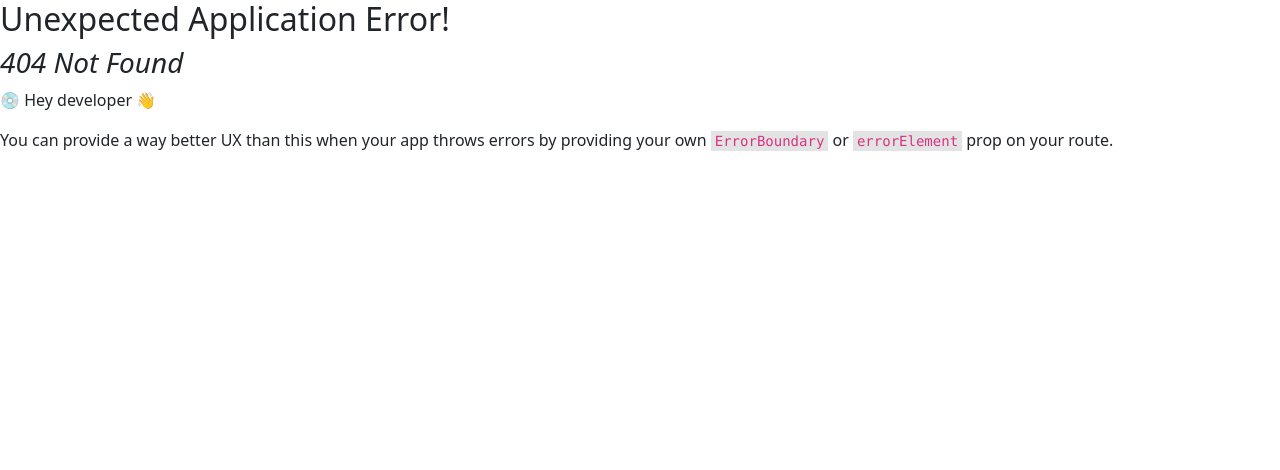
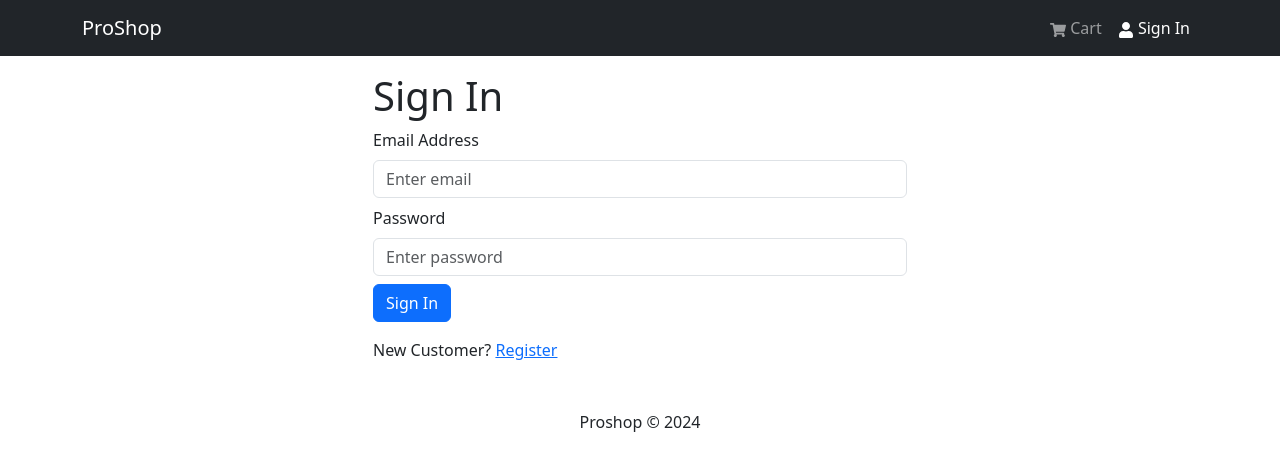
Before and after one commit to rgottiparthi/MERN_Tutorial, a React (Create React App) app in the folder frontend/: page /login in a window 1280 px wide. Before the commit this address had no page. Shown: the top 470 px of the page. Built offline with nearby package versions, Linux system fonts and the light colour scheme.

Commit message:
users can now login

```diff
--- a/frontend/package.json
+++ b/frontend/package.json
@@ -18,6 +18,7 @@
     "react-router-bootstrap": "^0.26.2",
     "react-router-dom": "^6.22.3",
     "react-scripts": "latest",
+    "react-toastify": "^10.0.5",
     "web-vitals": "^2.1.4"
   },
   "scripts": {
--- a/frontend/src/App.js
+++ b/frontend/src/App.js
@@ -3,9 +3,13 @@
 import Header from "./components/Header";
 import Footer from "./components/Footer";
 
+import { ToastContainer } from 'react-toastify';
+import 'react-toastify/dist/ReactToastify.css';
+
 const App = () => {
   return (
     <>
+      <ToastContainer />
       <Header/>
       <main className="py-3">
         <Container>
--- /dev/null
+++ b/frontend/src/components/FormContainer.jsx
@@ -0,0 +1,15 @@
+import { Container, Row, Col } from 'react-bootstrap';
+
+const FormContainer = ({ children }) => {
+  return (
+    <Container>
+      <Row className='justify-content-md-center'>
+        <Col xs={12} md={6}>
+          {children}
+        </Col>
+      </Row>
+    </Container>
+  );
+};
+
+export default FormContainer;
--- a/frontend/src/components/Header.jsx
+++ b/frontend/src/components/Header.jsx
@@ -1,10 +1,16 @@
-import { Navbar, Nav, Container, Badge } from 'react-bootstrap';
+import { Navbar, Nav, Container, NavDropdown, Badge } from 'react-bootstrap';
 import { FaShoppingCart, FaUser } from 'react-icons/fa';
 import { LinkContainer } from 'react-router-bootstrap';
 import { useSelector } from 'react-redux';
 
 const Header = () => {
   const { cartItems } = useSelector((state) => state.cart);
+
+  const { userInfo } = useSelector((state) => state.auth);
+
+  const logoutHandler = () => {
+    console.log('logout');
+  };
 
   return (
     <header>
@@ -26,11 +32,24 @@
                   )}
                 </Nav.Link>
               </LinkContainer>
-              <LinkContainer to='/login'>
-                <Nav.Link href='/login'>
-                  <FaUser /> Sign In
-                </Nav.Link>
-              </LinkContainer>
+              {userInfo ? (
+                <>
+                  <NavDropdown title={userInfo.name} id='username'>
+                    <LinkContainer to='/profile'>
+                      <NavDropdown.Item>Profile</NavDropdown.Item>
+                    </LinkContainer>
+                    <NavDropdown.Item onClick={logoutHandler}>
+                      Logout
+                    </NavDropdown.Item>
+                  </NavDropdown>
+                </>
+              ) : (
+                <LinkContainer to='/login'>
+                  <Nav.Link>
+                    <FaUser /> Sign In
+                  </Nav.Link>
+                </LinkContainer>
+              )}
             </Nav>
           </Navbar.Collapse>
         </Container>
--- a/frontend/src/index.js
+++ b/frontend/src/index.js
@@ -13,6 +13,7 @@
 import HomeScreen from './screens/HomeScreen';
 import ProductScreen from './screens/ProductScreen';
 import CartScreen from './screens/CartScreen';
+import LoginScreen from './screens/LoginScreen';
 import store from './store';
 import { Provider } from 'react-redux';
 
@@ -23,6 +24,7 @@
       <Route index={true} path='/' element={<HomeScreen />} />
       <Route path='/product/:id' element={<ProductScreen />} />
       <Route path='/cart' element={<CartScreen />} />
+      <Route path='/login' element={<LoginScreen />} />
     </Route>
   )
 );
--- /dev/null
+++ b/frontend/src/screens/LoginScreen.jsx
@@ -0,0 +1,88 @@
+import { useState, useEffect } from 'react';
+import { Link, useLocation, useNavigate } from 'react-router-dom';
+import { Form, Button, Row, Col } from 'react-bootstrap';
+import { useDispatch, useSelector } from 'react-redux';
+import Loader from '../components/Loader';
+import FormContainer from '../components/FormContainer';
+
+import { useLoginMutation } from '../slices/userApiSlice';
+import { setCredentials } from '../slices/authSlice';
+import { toast } from 'react-toastify';
+
+const LoginScreen = () => {
+  const [email, setEmail] = useState('');
+  const [password, setPassword] = useState('');
+
+  const dispatch = useDispatch();
+  const navigate = useNavigate();
+
+  const [login, { isLoading }] = useLoginMutation();
+
+  const { userInfo } = useSelector((state) => state.auth);
+
+  const { search } = useLocation();
+  const sp = new URLSearchParams(search);
+  const redirect = sp.get('redirect') || '/';
+
+  useEffect(() => {
+    if (userInfo) {
+      navigate(redirect);
+    }
+  }, [navigate, redirect, userInfo]);
+
+  const submitHandler = async (e) => {
+    e.preventDefault();
+    try {
+      const res = await login({ email, password }).unwrap();
+      dispatch(setCredentials({ ...res }));
+      navigate(redirect);
+    } catch (err) {
+      toast.error(err?.data?.message || err.error);
+    }
+  };
+
+  return (
+    <FormContainer>
+      <h1>Sign In</h1>
+
+      <Form onSubmit={submitHandler}>
+        <Form.Group className='my-2' controlId='email'>
+          <Form.Label>Email Address</Form.Label>
+          <Form.Control
+            type='email'
+            placeholder='Enter email'
+            value={email}
+            onChange={(e) => setEmail(e.target.value)}
+          ></Form.Control>
+        </Form.Group>
+
+        <Form.Group className='my-2' controlId='password'>
+          <Form.Label>Password</Form.Label>
+          <Form.Control
+            type='password'
+            placeholder='Enter password'
+            value={password}
+            onChange={(e) => setPassword(e.target.value)}
+          ></Form.Control>
+        </Form.Group>
+
+        <Button disabled={isLoading} type='submit' variant='primary'>
+          Sign In
+        </Button>
+
+        {isLoading && <Loader />}
+      </Form>
+
+      <Row className='py-3'>
+        <Col>
+          New Customer?{' '}
+          <Link to={redirect ? `/register?redirect=${redirect}` : '/register'}>
+            Register
+          </Link>
+        </Col>
+      </Row>
+    </FormContainer>
+  );
+};
+
+export default LoginScreen;
--- a/frontend/src/slices/authSlice.js
+++ b/frontend/src/slices/authSlice.js
@@ -14,13 +14,9 @@
       state.userInfo = action.payload;
       localStorage.setItem('userInfo', JSON.stringify(action.payload));
     },
-    logout: (state, action) => {
-      state.userInfo = null;
-      localStorage.removeItem('userInfo');
-    },
   },
 });
 
-export const { setCredentials, logout } = authSlice.actions;
+export const { setCredentials } = authSlice.actions;
 
 export default authSlice.reducer;
```
Also changed, not shown: frontend/src/slices/userApiSlice.js (renamed from frontend/src/slices/UserApiSlice.js), 1 other file (tests, documents, lock files or other folders).
